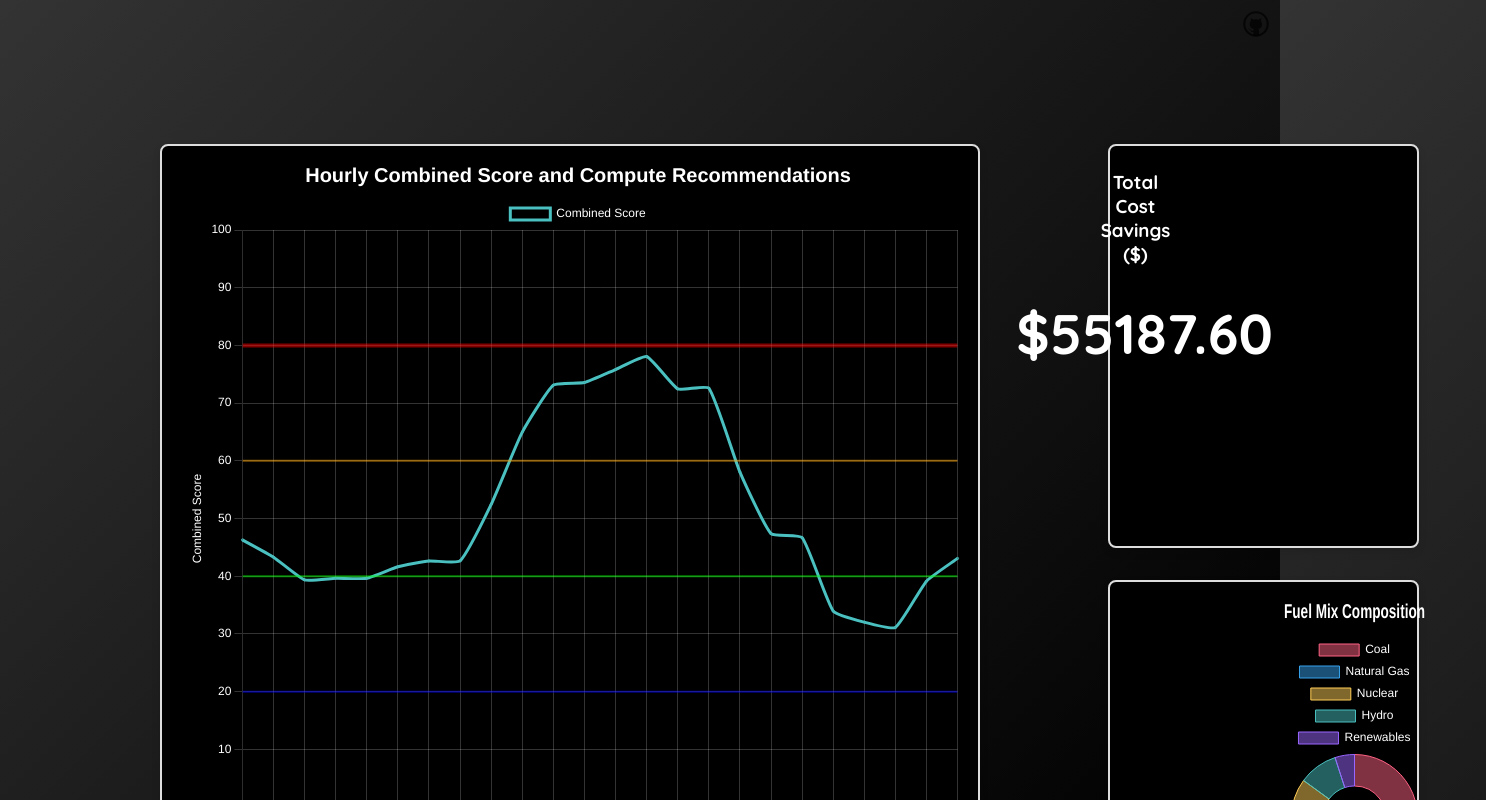
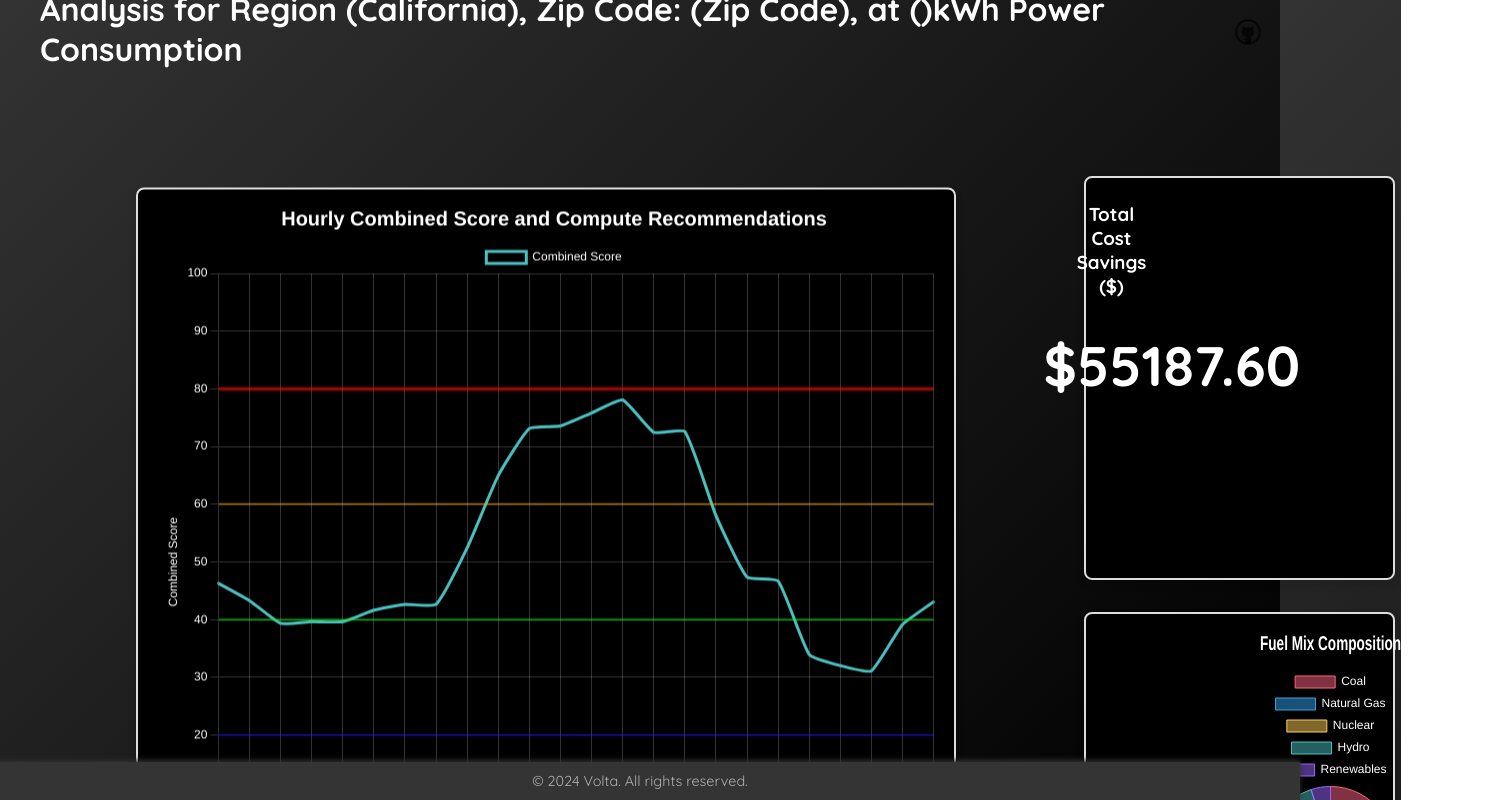
Before and after one commit to sethmorton/CalorNova, a SvelteKit app in the folder frontend/: page /analysis in a window 1280 px wide. Shown: the top 800 px of the page, 1486 px wide, since content can reach past the window. Built offline with nearby package versions, Linux system fonts and the light colour scheme.

Commit message:
push latest changes for dashboard implementation

```diff
--- a/frontend/src/components/ChartComponent.svelte
+++ b/frontend/src/components/ChartComponent.svelte
@@ -379,7 +379,8 @@
     display: grid;
     grid-template-columns: 2fr 2fr; /* Left side wider than right side */
     gap: 2rem;
-    padding: 2rem;
+    margin-bottom: 4rem;
+    padding-bottom: 4rem;
   }
 
   .chart-container {
@@ -418,7 +419,7 @@
     font-weight: bold;
     color: tusk;
     margin-top: 9rem;
-    transform: translateX(-60%);
+    transform: translateX(-40%);
     text-align: center;
   }
 
@@ -427,6 +428,8 @@
     width: 50rem;
     margin-right: 6rem;
     margin-left: 6rem;
+    /* margin-bottom: 6rem; */
+    transform: translateY(-8%);
   }
 
   .right-panel {
@@ -434,6 +437,8 @@
     flex-direction: column;
     gap: 1rem;
     width: 90%;
+    margin-bottom: 2rem;
+    transform: translateY(-9%);
   }
 
   .dashboard {
--- /dev/null
+++ b/frontend/src/components/Footer.svelte
@@ -0,0 +1,19 @@
+<footer>
+  <p>&copy; 2024 Volta. All rights reserved.</p>
+</footer>
+<style>
+  footer {
+      position: fixed;
+      bottom: 0;
+      width: 100%;
+      background-color: rgba(255, 255, 255, 0.1);
+      padding: 10px 20px;
+      box-shadow: 0 -2px 5px rgba(255, 255, 255, 0.1);
+      text-align: center;
+  }
+  p {
+      margin: 0;
+      color: rgb(176, 176, 176);
+      font-size: 0.9em;
+  }
+</style>
--- a/frontend/src/routes/+layout.svelte
+++ b/frontend/src/routes/+layout.svelte
@@ -12,7 +12,7 @@
 <style>
   @import url("https://fonts.googleapis.com/css2?family=DM+Sans:ital,opsz,wght@0,9..40,100..1000;1,9..40,100..1000&family=Quicksand:wght@300..700&display=swap");
   :global(body) {
-    margin: 0;
+    overflow-y: hidden;
     padding: 0;
     font-family: "Quicksand", sans-serif;
     background: linear-gradient(135deg, #333333 0%, #000000 100%);
@@ -23,7 +23,8 @@
   .app {
     display: flex;
     flex-direction: column;
-    min-height: 100vh;
+    height: 100vh;
+
   }
 
   main {
@@ -34,6 +35,7 @@
     align-items: center;
     width: 100%;
     padding: 2rem;
+    margin-bottom: 2rem;
     box-sizing: border-box;
   }
 </style>
--- a/frontend/src/routes/analysis/+page.svelte
+++ b/frontend/src/routes/analysis/+page.svelte
@@ -2,6 +2,7 @@
   import { writable } from 'svelte/store';
   import ChartComponent from '../../components/ChartComponent.svelte';
   import Report from './Report.svelte'; // Assuming you have the Report component
+  import Footer from '../../components/Footer.svelte';
 
   export let user = "John Doe"; // Replace with the actual user name
 
@@ -22,16 +23,8 @@
 </script>
 
 <div class="layout">
-  <!-- <aside class="sidebar">
-    <h3>CalorNova</h3>
-    <ul>
-      <li><button on:click={() => window.location.href = 'https://s1acker.grafana.net/d/panel-geomap/geomap-examples?orgId=1&from=1719117949252&to=1719139549252'}>Grafana</button></li>
-      <li><button on:click={() => showReport.set(false)}>Dashboards</button></li>
-      <li><button on:click={() => showReport.set(true)}>View Report</button></li>
-    </ul>
-  </aside> -->
-
   <div class="dashboard">
+    <h1 class="header1">Analysis for Region (California), Zip Code: (Zip Code), at ()kWh Power Consumption</h1>
     {#if $showReport}
       <Report data={jsonData} />
     {:else}
@@ -39,53 +32,43 @@
     {/if}
   </div>
 </div>
+<footer>
+  <p>&copy; 2024 Volta. All rights reserved.</p>
+</footer>
 
 <style>
-  .layout {
-    display: flex;
-    min-height: 100vh;
-    max-width: 100%;
+  footer {
+      position: fixed;
+      bottom: 0;
+      width: 100%;
+      background-color: rgb(52, 52, 52);
+      padding: 10px 20px;
+      box-shadow: 0 -2px 5px rgb(48, 48, 48);
+      text-align: center;
+      z-index: 100;
+  }
+  p {
+      margin: 0;
+      color: rgb(176, 176, 176);
+      font-size: 0.9em;
   }
 
-  .sidebar {
-    width: 15rem;
-    background-color: #2c3e50;
-    color: white;
-    padding: 1rem;
-    position: fixed;
-    transform: translateX(-110%);
-    height: 15rem;
+  .header1 {
+    transform: translateY(-150%);
+    margin-bottom: 2rem;
   }
 
-  .sidebar h3 {
-    margin-top: 0;
+  .layout {
+    display: absolute;
+    height: 300vh;
+    margin-bottom: 10rem;
+    max-width: 100%;
+    padding-bottom: 10rem; /* Adjust this value based on the height of your footer */
+
   }
 
-  .sidebar ul {
-    list-style: none;
-    padding: 0;
+  .dashboard {
+    flex: 2;
+    /* padding-bottom: 2rem; */
   }
-
-  .sidebar ul li {
-    margin: 10px 0;
-  }
-
-  .sidebar ul li button {
-    width: 100%;
-    padding: 10px;
-    background-color: #34495e;
-    color: white;
-    border: none;
-    cursor: pointer;
-  }
-
-  .sidebar ul li button:hover {
-    background-color: #1abc9c;
-  }
-
-  /* .dashboard {
-    flex: 1;
-    padding: 20px;
-    margin-left: 250px;
-  } */
 </style>
```
